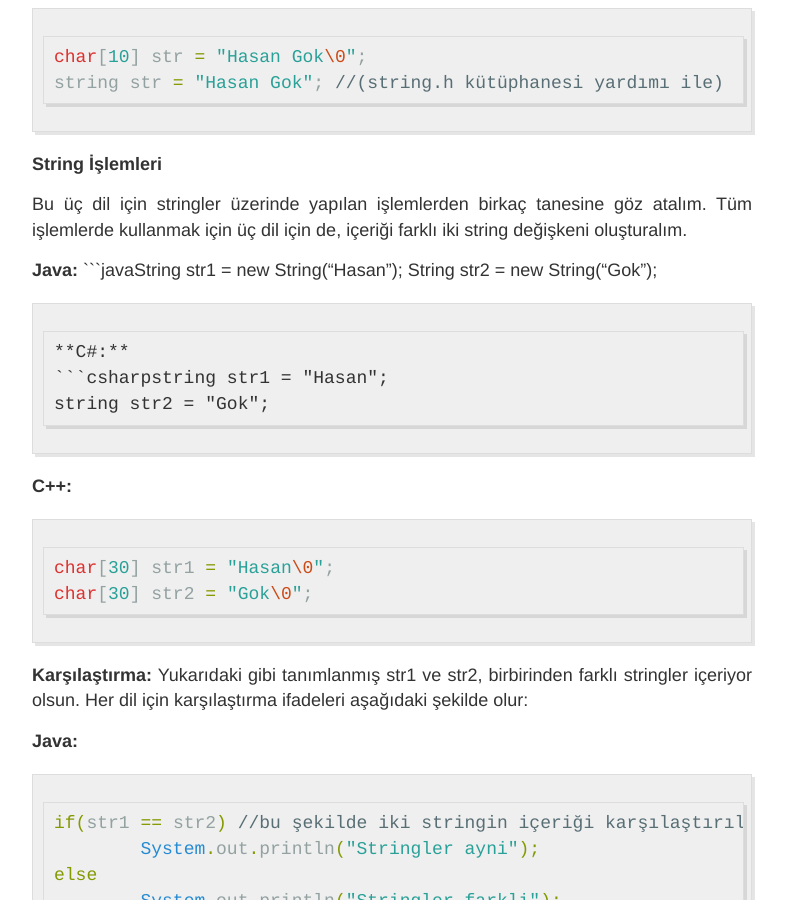
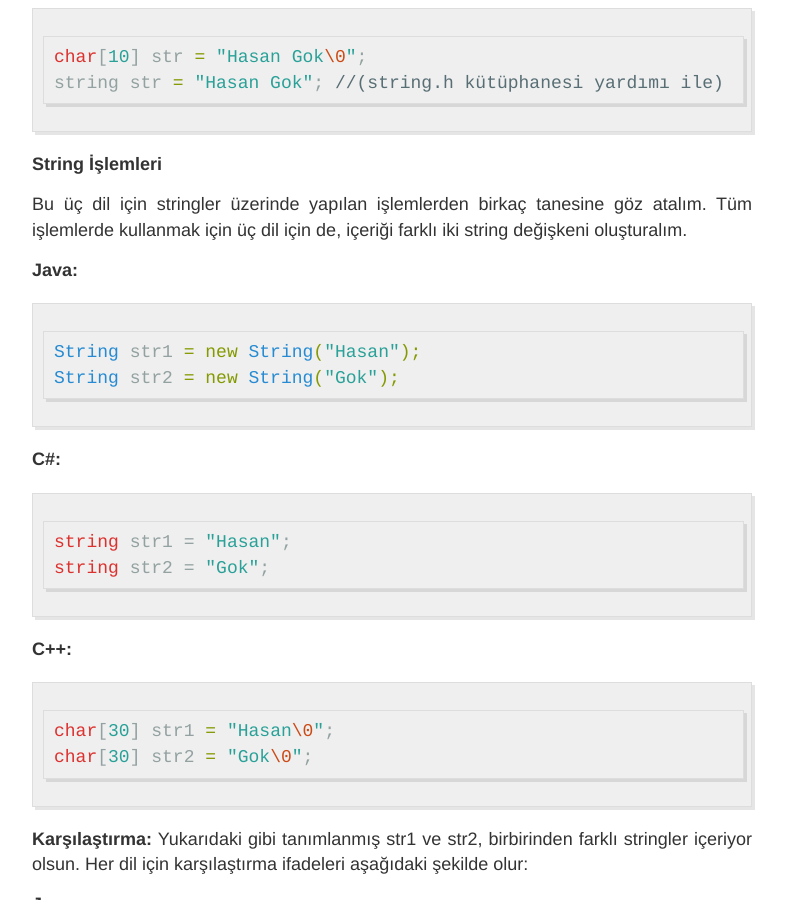
Before and after one commit to hasangok/hasangok.github.io, a Jekyll site: the page built from _posts/2010-04-22-cpp-c-ve-java'da-string-islemleri.md, in a window 1280 px wide and 900 px high, scrolled down 747 px. Shown: the whole window, without its empty margins (248-1034 px from the left). Built offline with Jekyll 4.4.1, drawn with Linux system fonts in a browser that asks for light colours; comment, search, counter and statistics services are not loaded.

Commit message:
Update 2010-04-22-cpp-c-ve-java'da-string-islemleri.md

````diff
--- a/_posts/2010-04-22-cpp-c-ve-java'da-string-islemleri.md
+++ b/_posts/2010-04-22-cpp-c-ve-java'da-string-islemleri.md
@@ -28,11 +28,13 @@ string str = "Hasan Gok"; //(string.h kütüphanesi yardımı ile)
 Bu üç dil için stringler üzerinde yapılan işlemlerden birkaç tanesine göz atalım. Tüm işlemlerde kullanmak için üç dil için de, içeriği farklı iki string değişkeni oluşturalım.
 
 **Java:**
-```javaString str1 = new String("Hasan");
+```java
+String str1 = new String("Hasan");
 String str2 = new String("Gok");
 ```
 **C#:**
-```csharpstring str1 = "Hasan";
+```csharp
+string str1 = "Hasan";
 string str2 = "Gok";
 ```
 **C++:**
````
